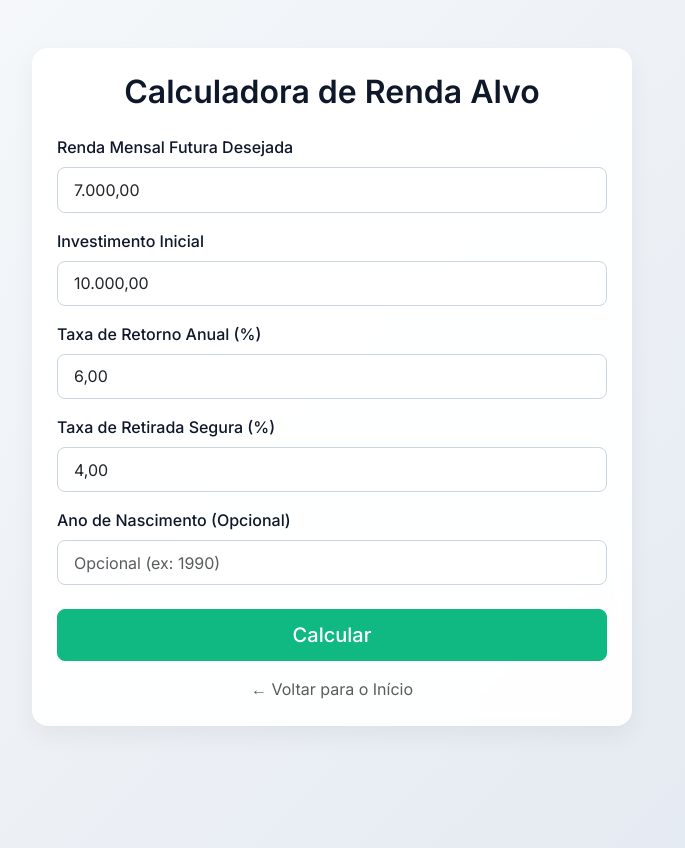
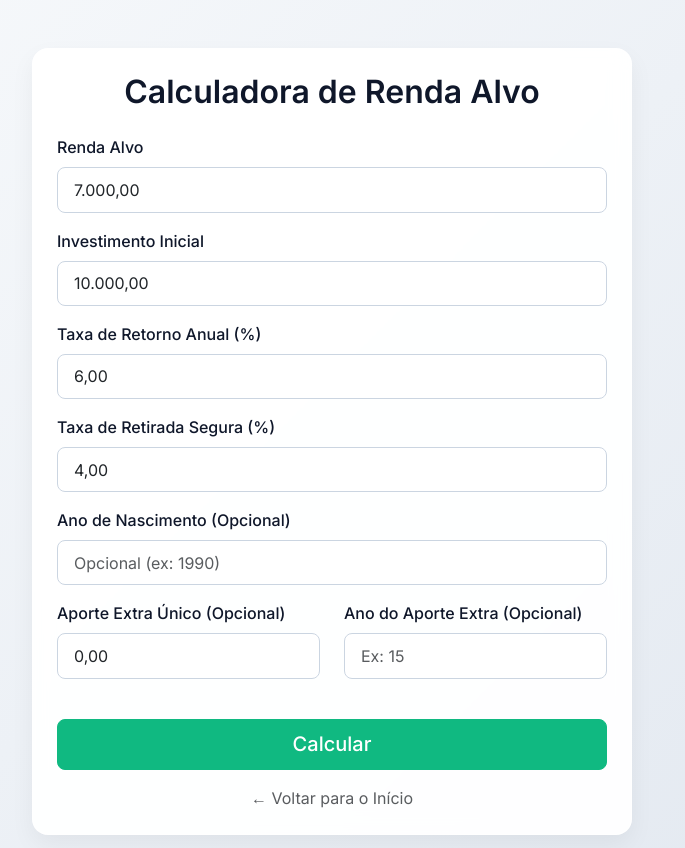
Before and after one commit to augustosouza8/financial-independence-app, a Flask app: page /calculator-2-user-set-future-monthly-income in a window 1280 px wide. Shown: the whole page, without its empty margins (308-993 px from the left). Run offline with Flask 3, Linux system fonts and the light colour scheme; some libraries are stand-ins or nearby versions.

Commit message:
feat: standardise financial terminology and add one-off extra deposit to Calculator 2

```diff
--- a/app.py
+++ b/app.py
@@ -70,7 +70,12 @@ def calculator1_calculate():
     period_savings_strs = request.form.getlist('period_savings')
     if not period_savings_strs:
         # Default to global monthly savings if not present (submitting from index page)
-        period_savings_strs = [monthly_savings_str] * 9
+        period_savings_strs = [monthly_savings_str] * 10
+
+    # Read period-specific one-off extra deposits
+    period_extra_deposits_strs = request.form.getlist('period_extra_deposits')
+    if not period_extra_deposits_strs:
+        period_extra_deposits_strs = ["0,00"] * 10
 
     session['monthly_savings'] = monthly_savings_str if monthly_savings_str else "3.000,00"
     session['initial_investment'] = initial_investment_str if initial_investment_str else "10.000,00"
@@ -78,6 +83,7 @@ def calculator1_calculate():
     session['safe_withdrawal_rate'] = safe_withdrawal_rate_str if safe_withdrawal_rate_str else "4,00"
     session['birth_year'] = birth_year_str
     session['period_savings'] = period_savings_strs
+    session['period_extra_deposits'] = period_extra_deposits_strs
 
     monthly_savings = parse_localized_number(monthly_savings_str) if monthly_savings_str else 0.0
     initial_investment = parse_localized_number(initial_investment_str) if initial_investment_str else 0.0
@@ -89,6 +95,12 @@ def calculator1_calculate():
     for s in period_savings_strs:
         val = parse_localized_number(s)
         period_savings.append(val if val is not None else monthly_savings)
+
+    # Parse period extra deposits list
+    period_extra_deposits = []
+    for e in period_extra_deposits_strs:
+        val = parse_localized_number(e)
+        period_extra_deposits.append(val if val is not None else 0.0)
 
     birth_year = None
     current_year = datetime.date.today().year
@@ -108,14 +120,16 @@ def calculator1_calculate():
     if safe_withdrawal_rate is None or safe_withdrawal_rate <= 0:
         flash("Por favor, insira uma Taxa de Retirada Segura válida e maior que 0.", "danger")
         return redirect(url_for('calculator1_index'))
-    if all(val <= 0 for val in period_savings) and initial_investment <= 0:
-        flash("Por favor, forneça um valor para a Economia Mensal ou para o Investimento Inicial.", "danger")
+    if all(val <= 0 for val in period_savings) and all(val <= 0 for val in period_extra_deposits) and initial_investment <= 0:
+        flash("Por favor, forneça um valor para a Economia Mensal, Aporte Extra ou Investimento Inicial.", "danger")
         return redirect(url_for('calculator1_index'))
 
-    has_custom_savings = any(s != monthly_savings_str for s in period_savings_strs)
+    # Check if user customized savings (different savings than global, or any non-zero extra deposits)
+    has_custom_savings = any(s != monthly_savings_str for s in period_savings_strs) or \
+                         any(e != "0,00" and e != "" for e in period_extra_deposits_strs)
 
     try:
-        results = calculate_calculator1(period_savings, initial_investment, annual_rate, safe_withdrawal_rate, birth_year, current_year)
+        results = calculate_calculator1(period_savings, initial_investment, annual_rate, safe_withdrawal_rate, birth_year, current_year, period_extra_deposits)
     except ValueError:
         flash("Ocorreu um erro durante o cálculo.", "danger")
         return redirect(url_for('calculator1_index'))
@@ -141,12 +155,16 @@ def calculator2_index():
     annual_rate = session.get('annual_rate_c2', '6,00')
     safe_withdrawal_rate = session.get('safe_withdrawal_rate_c2', '4,00')
     birth_year = session.get('birth_year_c2', '')
+    extra_deposit = session.get('extra_deposit_c2', '0,00')
+    extra_deposit_year = session.get('extra_deposit_year_c2', '')
     return render_template('calculator2_index.html',
                            target_income=target_income,
                            initial_investment=initial_investment,
                            annual_rate=annual_rate,
                            safe_withdrawal_rate=safe_withdrawal_rate,
-                           birth_year=birth_year)
+                           birth_year=birth_year,
+                           extra_deposit=extra_deposit,
+                           extra_deposit_year=extra_deposit_year)
 
 @app.route('/calculator-2-user-set-future-monthly-income/calculate', methods=['POST'])
 def calculator2_calculate():
@@ -159,17 +177,33 @@ def calculator2_calculate():
     annual_rate_str = request.form.get('annual_rate', '').strip()
     safe_withdrawal_rate_str = request.form.get('safe_withdrawal_rate', '').strip()
     birth_year_str = request.form.get('birth_year', '').strip()
+    extra_deposit_str = request.form.get('extra_deposit', '').strip()
+    extra_deposit_year_str = request.form.get('extra_deposit_year', '').strip()
 
     session['target_income'] = target_income_str if target_income_str else "7.000,00"
     session['initial_investment_c2'] = initial_investment_str if initial_investment_str else "10.000,00"
     session['annual_rate_c2'] = annual_rate_str if annual_rate_str else "6,00"
     session['safe_withdrawal_rate_c2'] = safe_withdrawal_rate_str if safe_withdrawal_rate_str else "4,00"
     session['birth_year_c2'] = birth_year_str
+    session['extra_deposit_c2'] = extra_deposit_str if extra_deposit_str else "0,00"
+    session['extra_deposit_year_c2'] = extra_deposit_year_str
 
     target_income = parse_localized_number(target_income_str)
     initial_investment = parse_localized_number(initial_investment_str) if initial_investment_str else 0.0
     annual_rate = parse_localized_number(annual_rate_str) if annual_rate_str else None
     safe_withdrawal_rate = parse_localized_number(safe_withdrawal_rate_str) if safe_withdrawal_rate_str else 4.0
+    extra_deposit = parse_localized_number(extra_deposit_str) if extra_deposit_str else 0.0
+
+    extra_deposit_year = None
+    if extra_deposit_year_str:
+        try:
+            extra_deposit_year = int(extra_deposit_year_str)
+            if extra_deposit_year <= 0 or extra_deposit_year > 100:
+                flash("Por favor, insira um ano válido para o aporte extra (entre 1 e 100).", "danger")
+                return redirect(url_for('calculator2_index'))
+        except ValueError:
+            flash("Por favor, insira um ano válido para o aporte extra.", "danger")
+            return redirect(url_for('calculator2_index'))
 
     birth_year = None
     current_year = datetime.date.today().year
@@ -184,7 +218,7 @@ def calculator2_calculate():
             return redirect(url_for('calculator2_index'))
 
     if target_income is None or target_income <= 0:
-        flash("Por favor, insira uma Renda Mensal Futura Desejada válida e maior que 0.", "danger")
+        flash("Por favor, insira uma Renda Alvo válida e maior que 0.", "danger")
         return redirect(url_for('calculator2_index'))
     if annual_rate is None or annual_rate <= 0:
         flash("Por favor, insira uma Taxa de Retorno Anual válida e maior que 0.", "danger")
@@ -194,7 +228,7 @@ def calculator2_calculate():
         return redirect(url_for('calculator2_index'))
 
     try:
-        results = calculate_calculator2(target_income, initial_investment, annual_rate, safe_withdrawal_rate, birth_year, current_year)
+        results = calculate_calculator2(target_income, initial_investment, annual_rate, safe_withdrawal_rate, birth_year, current_year, extra_deposit, extra_deposit_year)
     except ValueError:
         flash("Ocorreu um erro durante o cálculo.", "danger")
         return redirect(url_for('calculator2_index'))
@@ -204,7 +238,9 @@ def calculator2_calculate():
                            initial_investment=session['initial_investment_c2'],
                            annual_rate=session['annual_rate_c2'],
                            safe_withdrawal_rate=session['safe_withdrawal_rate_c2'],
-                           birth_year=session['birth_year_c2'])
+                           birth_year=session['birth_year_c2'],
+                           extra_deposit=session['extra_deposit_c2'],
+                           extra_deposit_year=session['extra_deposit_year_c2'])
 
 # -------------------------------------------------------------
 # Calculator 3: Monthly Savings Potential Calculator
--- a/templates/calculator1_index.html
+++ b/templates/calculator1_index.html
@@ -28,7 +28,7 @@
 
         <form action="{{ url_for('calculator1_calculate') }}" method="POST">
           <div class="mb-3">
-            <label for="monthly_savings" class="form-label">Capacidade de Economia Mensal</label>
+            <label for="monthly_savings" class="form-label">Aporte Mensal</label>
             <input type="text" class="form-control currency-input" id="monthly_savings" name="monthly_savings" placeholder="0,00" value="{{ monthly_savings }}">
           </div>
           <div class="mb-3">
--- a/templates/calculator2_index.html
+++ b/templates/calculator2_index.html
@@ -27,7 +27,7 @@
 
         <form action="{{ url_for('calculator2_calculate') }}" method="POST">
           <div class="mb-3">
-            <label for="target_income" class="form-label">Renda Mensal Futura Desejada</label>
+            <label for="target_income" class="form-label">Renda Alvo</label>
             <input type="text" class="form-control currency-input" id="target_income" name="target_income" placeholder="0,00" value="{{ target_income }}" required>
           </div>
           <div class="mb-3">
@@ -45,6 +45,16 @@
           <div class="mb-3">
             <label for="birth_year" class="form-label">Ano de Nascimento (Opcional)</label>
             <input type="number" class="form-control" id="birth_year" name="birth_year" placeholder="Opcional (ex: 1990)" min="1900" max="2030" value="{{ birth_year }}">
+          </div>
+          <div class="row animate-fade-in">
+            <div class="col-md-6 mb-3">
+              <label for="extra_deposit" class="form-label">Aporte Extra Único (Opcional)</label>
+              <input type="text" class="form-control currency-input" id="extra_deposit" name="extra_deposit" placeholder="0,00" value="{{ extra_deposit }}">
+            </div>
+            <div class="col-md-6 mb-3">
+              <label for="extra_deposit_year" class="form-label">Ano do Aporte Extra (Opcional)</label>
+              <input type="number" class="form-control" id="extra_deposit_year" name="extra_deposit_year" placeholder="Ex: 15" min="1" max="100" value="{{ extra_deposit_year }}">
+            </div>
           </div>
 
           <div class="d-grid mt-4">
```
Also changed, not shown: templates/calculator2_result.html (+14 -6 lines), templates/result.html (+16 -6 lines), utils.py (+22 -5 lines).
